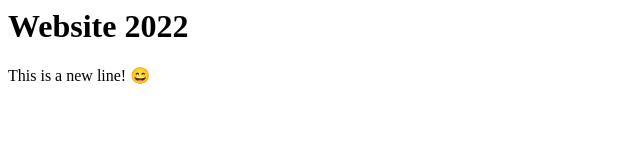
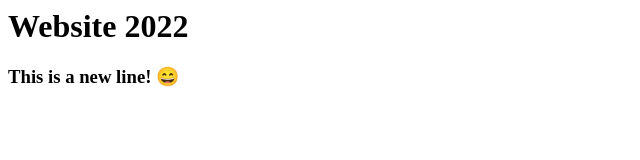
Before and after one commit to ignacio-noriega/website2022, a plain HTML site: page index.html in a window 1280 px wide. Shown: the whole page, without its empty margins (0-640 px from the left). Drawn offline with Linux system fonts and the light colour scheme.

Commit message:
Update index.html

```diff
--- a/index.html
+++ b/index.html
@@ -1,5 +1,5 @@
 <html>
     <h1>Website 2022</h1>
 
-    <p>This is a new line! 😄</p>
+    <h3>This is a new line! 😄</h3>
 </html>
```
